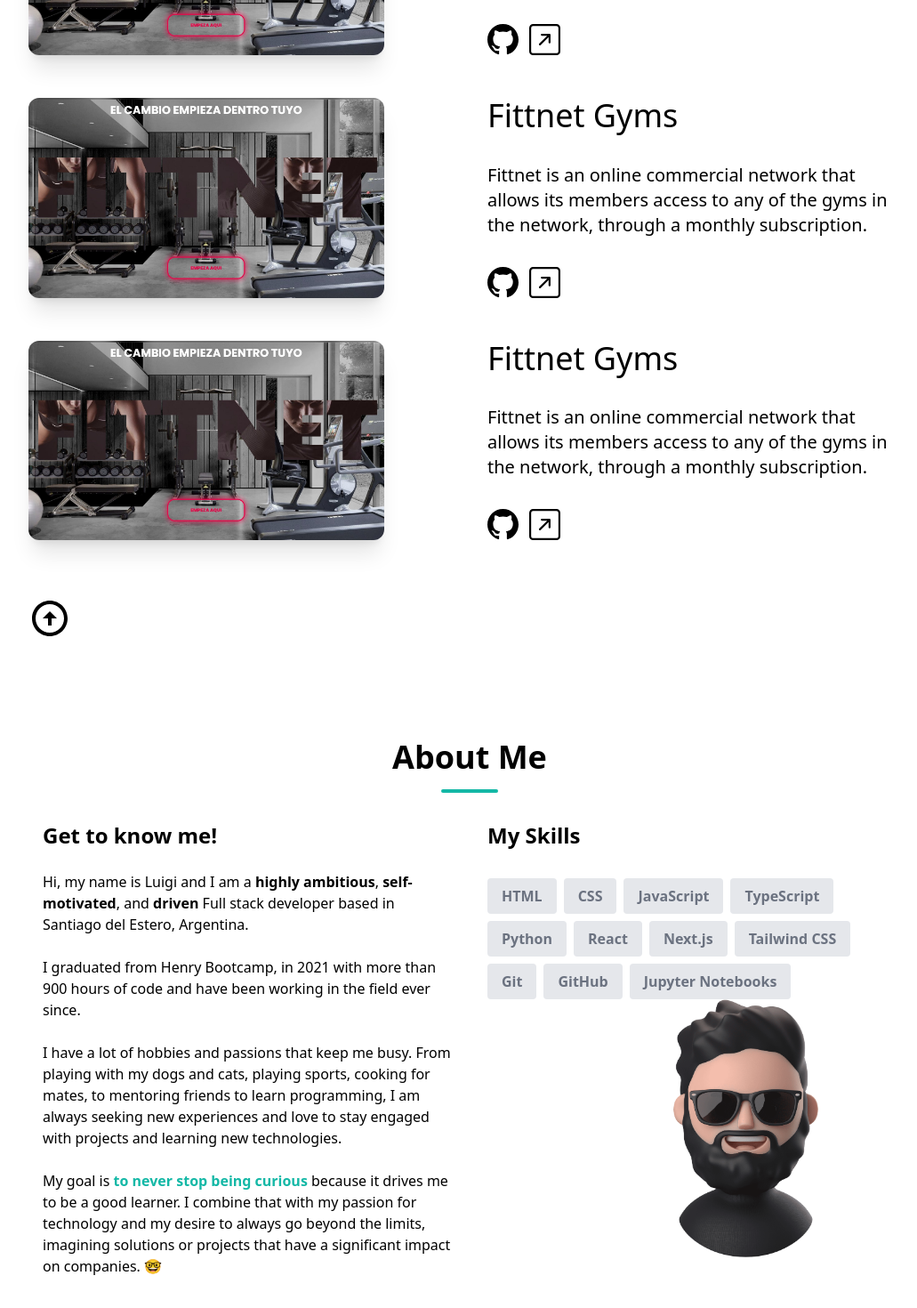
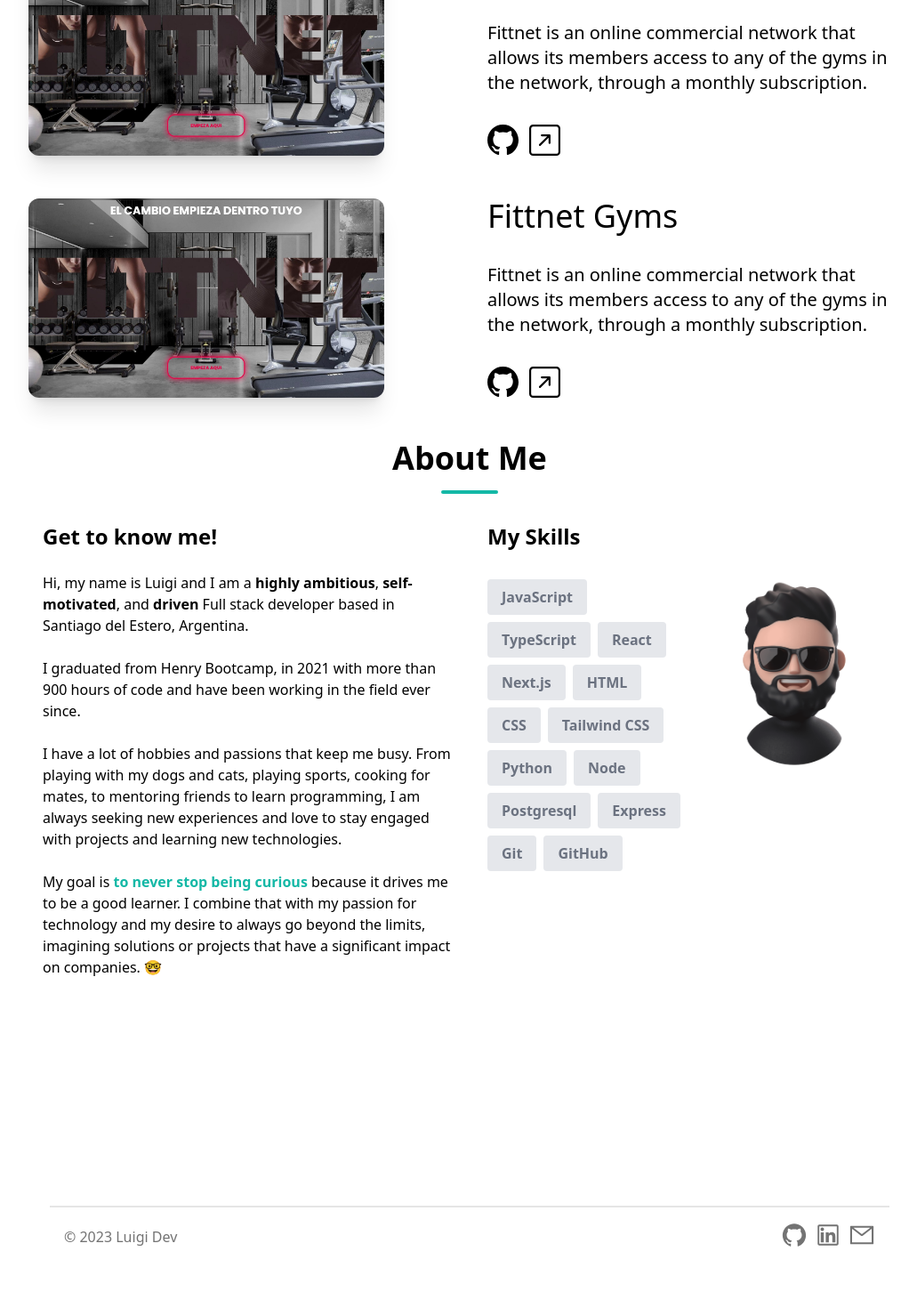
Before and after one commit to LuisLescano988/portfolio, a Next.js app: page / in a window 1280 px wide. Shown: the part 1158-2628 px from the top of the page at 89% size, without its empty margins (112-1143 px from the left). After the commit the page ends 2581 px from the top, so only its background shows below. Built offline with nearby package versions, Linux system fonts and the light colour scheme.

Commit message:
Footer created and responsive design details fixed

```diff
--- a/app/page.tsx
+++ b/app/page.tsx
@@ -1,6 +1,7 @@
 import About from "@/components/About"
 import Landing from "@/components/Landing"
 import Projects from "@/components/Projects"
+import Footer from "@/components/Footer"
 
 export default function Home() {
   return (
@@ -8,6 +9,7 @@ export default function Home() {
       <Landing/>
       <Projects/>
       <About/>
+      <Footer/>
     </main>
   )
 }
--- a/components/About.tsx
+++ b/components/About.tsx
@@ -2,23 +2,25 @@ import React from "react"
 import Image from "next/image"
 
 const skills = [
+  { skill: "JavaScript" },
+  { skill: "TypeScript" },
+  { skill: "React" },
+  { skill: "Next.js" },
   { skill: "HTML" },
   { skill: "CSS" },
-  { skill: "JavaScript" },
-  { skill: "TypeScript" },
+  { skill: "Tailwind CSS" },
   { skill: "Python" },
-  { skill: "React" },
-  { skill: "Next.js" },
-  { skill: "Tailwind CSS" },
+  { skill: "Node" },
+  { skill: "Postgresql" },
+  { skill: "Express" },
   { skill: "Git" },
   { skill: "GitHub" },
-  { skill: "Jupyter Notebooks" },
 ]
 
 const About = () => {
   return (
     <section id="about">
-      <div className="my-12 pb-12 md:pt-16 md:pb-48">
+      <div className="my-12 md:pb-48">
         <h1 className="text-center font-bold text-4xl">
           About Me
           <hr className="w-16 h-1 mx-auto my-4 bg-teal-500 border-0 rounded"></hr>
@@ -29,27 +31,29 @@ const About = () => {
             <h1 className="text-center text-2xl font-bold mb-6 md:text-left">
               Get to know me!
             </h1>
+            <div className="flex flex-row justify-around">
+
               <p>
                 Hi, my name is Luigi and I am a{" "}
                 <span className="font-bold">{"highly ambitious"}</span>,
                 <span className="font-bold">{" self-motivated"}</span>, and
                 <span className="font-bold">{" driven"}</span> Full stack developer
                 based in Santiago del Estero, Argentina.
-            </p>
-            <br />
-            <p>
+
+                <br /><br />
+
                 I graduated from Henry Bootcamp, in 2021
                 with more than 900 hours of code and have been working in the
                 field ever since.
-            </p>
-            <br />
-            <p>
+
+                <br /><br />
+
                 I have a lot of hobbies and passions that keep me busy.
                 From playing with my dogs and cats, playing sports, cooking for mates, to mentoring friends to learn programming,
                 I am always seeking new experiences and love to stay engaged with projects and learning new technologies.
-            </p>
-            <br />
-            <p>
+
+                <br /><br />
+
                 My goal is{" "}
                 <span className="font-bold text-teal-500">
                   to never stop being curious
@@ -58,8 +62,10 @@ const About = () => {
                 my desire to always go beyond the limits, imagining solutions or projects that have a significant impact on companies. 🤓
               </p>
             </div>
+          </div>
           <div className="text-center md:w-1/2 md:text-left">
             <h1 className="text-2xl font-bold mb-6">My Skills</h1>
+            <div className="flex flex-row">
               <div className="flex flex-wrap flex-row justify-center z-10 md:justify-start">
                 {skills.map((item, idx) => {
                   return (
@@ -75,10 +81,11 @@ const About = () => {
               <Image
                 src="/hero-image.png"
                 alt=""
-              width={325}
-              height={325}
-              className="hidden md:block md:relative md:bottom-4 md:left-32 md:z-0"
+                width={190}
+                height={100}
+                className="hidden md:block md:relative md:w-1/2 md:h-1/2"
               />
+            </div>
           </div>
         </div>
       </div>
--- /dev/null
+++ b/components/Footer.tsx
@@ -0,0 +1,50 @@
+import React from "react"
+import {
+    AiOutlineGithub,
+    AiOutlineLinkedin,
+    AiOutlineMail,
+} from "react-icons/ai"
+import Link from "next/link"
+
+const Footer = () => {
+    return (
+        <footer className="mx-auto max-w-3xl px-4 sm:px-6 md:max-w-5xl ">
+            <hr className="w-full h-0.5 mx-auto mt-8 bg-neutral-200 border-0"></hr>
+            <div className="mx-auto  p-4 flex flex-col text-center text-neutral-900 md:flex-row md:justify-between">
+                <div className="flex flex-row items-center justify-center space-x-1 text-neutral-500 dark:text-neutral-100">
+                    © 2023 Luigi Dev<a href="/" className="hover:underline"></a>
+                </div>
+                <div className="flex flex-row items-center justify-center space-x-2 mb-1">
+                    <a href="https://github.com/Luislescano988" rel="noreferrer" target="_blank">
+                        <AiOutlineGithub
+                            className="hover:-translate-y-1 transition-transform cursor-pointer text-neutral-500 dark:text-neutral-100"
+                            size={30}
+                        />
+                    </a>
+                    <a
+                        href="https://www.linkedin.com/in/luis-lescano/"
+                        rel="noreferrer"
+                        target="_blank"
+                    >
+                        <AiOutlineLinkedin
+                            className="hover:-translate-y-1 transition-transform cursor-pointer text-neutral-500 dark:text-neutral-100"
+                            size={30}
+                        />
+                    </a>
+                    <a
+                        href="mailto:largelescano@gmail.com"
+                        rel="noreferrer"
+                        target="_blank"
+                    >
+                            <AiOutlineMail
+                                className="hover:-translate-y-1 transition-transform cursor-pointer text-neutral-500 dark:text-neutral-100"
+                                size={30}
+                            />
+                    </a>
+                </div>
+            </div>
+        </footer>
+    )
+}
+
+export default Footer
--- a/components/Landing.tsx
+++ b/components/Landing.tsx
@@ -1,7 +1,6 @@
 "use client"
 import React from 'react'
 import Image from 'next/image'
-import { RiArrowDownCircleLine } from 'react-icons/ri'
 import { Link } from 'react-scroll'
 
 
@@ -23,16 +22,6 @@ const Landing = () => {
                     </p>
                 </div>
             </div>
-            <Link className='flex flex-col hover:translate-y-1 transition-transform cursor-pointer items-left text-5xl mt-0 pb-20'
-                to='projects'
-                activeClass="active"
-                spy={true}
-                smooth={true}
-                offset={1}
-                duration={700}>
-                <RiArrowDownCircleLine
-                />
-            </Link>
         </section>
     )
 }
--- a/components/Navbar.tsx
+++ b/components/Navbar.tsx
@@ -55,7 +55,7 @@ const Navbar = () => {
                                 activeClass='active'
                                 spy={true}
                                 smooth={true}
-                                offset={1}
+                                offset={-90}
                                 duration={500}
                                 onClick={() => setNavbar(!navbar)}
                                 >{item.label}</Link>
--- a/components/Projects.tsx
+++ b/components/Projects.tsx
@@ -1,9 +1,7 @@
 "use client"
 import React from 'react'
 import Image from 'next/image'
-import { Link as Llink } from 'react-scroll'
 import Link from 'next/link'
-import { RiArrowUpCircleLine } from 'react-icons/ri'
 import { BsGithub, BsArrowUpRightSquare } from 'react-icons/bs'
 
 
@@ -33,7 +31,7 @@ const projects = [
 
 const Projects = () => {
     return (
-        <section id='projects' className='md:mt-24'>
+        <section id='projects' className='md:mt-16'>
             <h1 className='text-center font-bold text-4xl mb-10'>
                 Projects
                 <hr className="w-16 h-1 mx-auto my-4 bg-teal-500 border-0 rounded"></hr>
@@ -75,16 +73,6 @@ const Projects = () => {
                         </div>)
                 })}
             </div>
-            <Llink className='flex flex-col hover:translate-y-1 transition-transform cursor-pointer items-left text-5xl md:pt-16 pt-6 mt-0'
-                to='home'
-                activeClass="active"
-                spy={true}
-                smooth={true}
-                offset={1}
-                duration={700}>
-                <RiArrowUpCircleLine
-                />
-            </Llink>
         </section>
     )
 }
```
Lines whose indentation alone changed are shown as unchanged.
